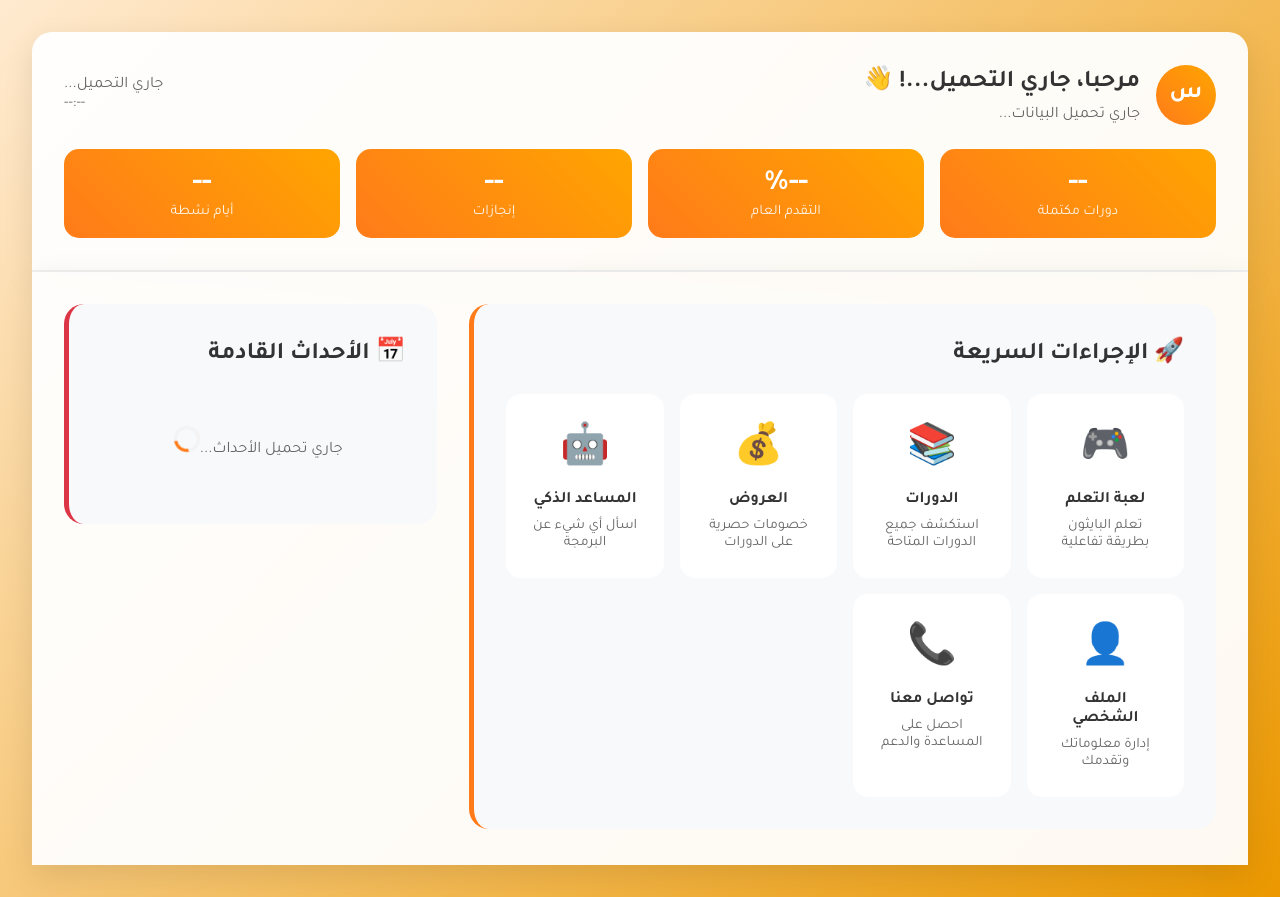
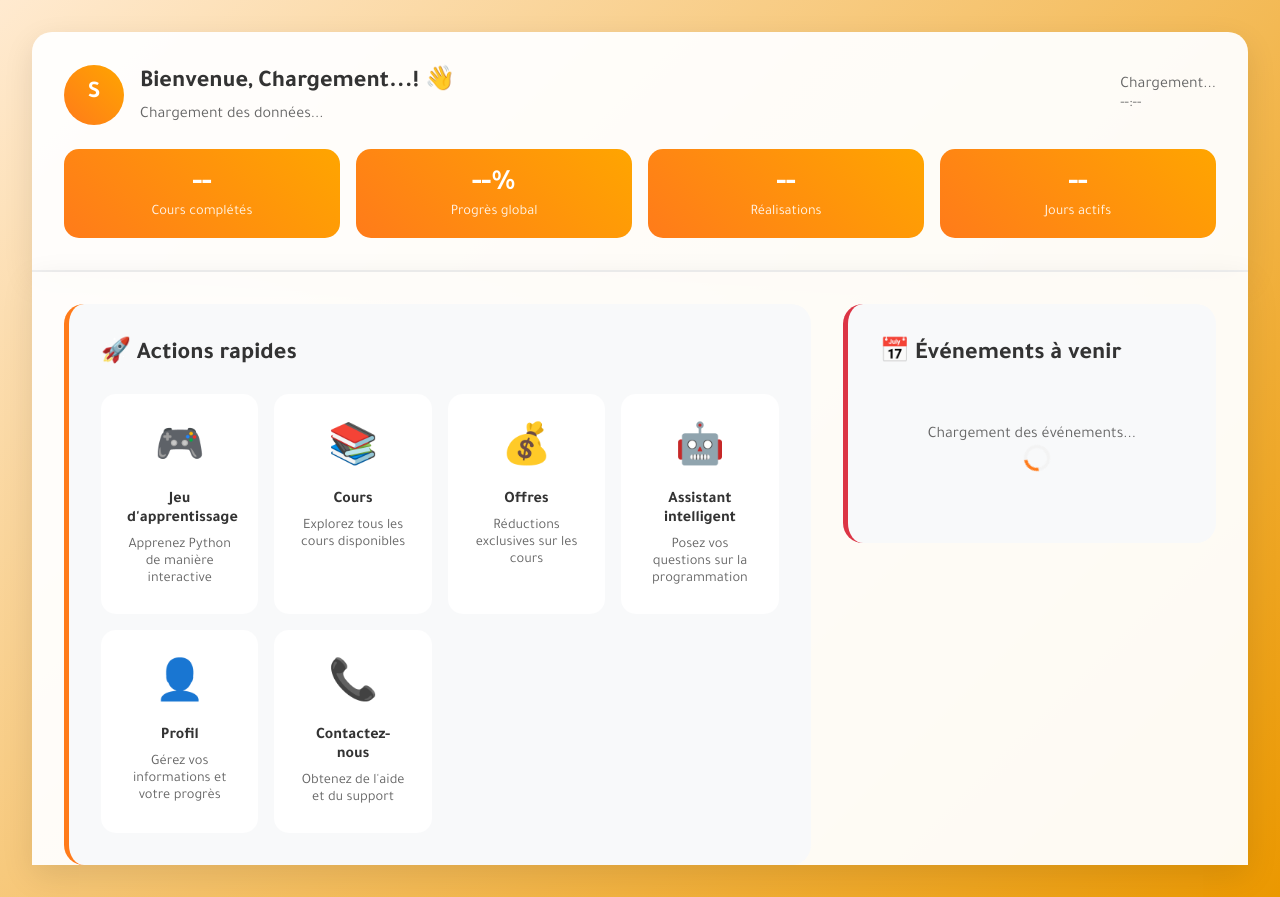
Before and after one commit to Itsreekid/synta2026, a web app: file pages/dashboard/dashboard.html in a window 1280 px wide. Run offline with its HTML, style and script files only (its server is not run), Linux system fonts and the light colour scheme; some libraries are stand-ins or nearby versions.

Commit message:
changes language to French in the dashboard

```diff
--- a/pages/dashboard/dashboard.html
+++ b/pages/dashboard/dashboard.html
@@ -1,9 +1,9 @@
 <!DOCTYPE html>
-<html lang="ar" dir="rtl">
+<html lang="fr" dir="ltr">
 <head>
     <meta charset="UTF-8">
     <meta name="viewport" content="width=device-width, initial-scale=1.0">
-    <title>لوحة التحكم - أكاديمية سينتا</title>
+    <title>Tableau de bord - Synta Academy</title>
     <!-- Supabase Client Library -->
     <script src="https://unpkg.com/@supabase/supabase-js@2"></script>
     <!-- Fonts -->
@@ -19,14 +19,14 @@
         <div class="dashboard-header">
             <div class="welcome-section">
                 <div class="user-info">
-                    <div class="user-avatar" id="user-avatar">س</div>
+                    <div class="user-avatar" id="user-avatar">S</div>
                     <div class="user-details">
-                        <h2>مرحبا، <span id="user-name">جاري التحميل...</span>! 👋</h2>
-                        <p id="user-email">جاري تحميل البيانات...</p>
+                        <h2>Bienvenue, <span id="user-name">Chargement...</span>! 👋</h2>
+                        <p id="user-email">Chargement des données...</p>
                     </div>
                 </div>
                 <div class="date-info">
-                    <div id="current-date">جاري التحميل...</div>
+                    <div id="current-date">Chargement...</div>
                     <div id="current-time">--:--</div>
                 </div>
             </div>
@@ -34,19 +34,19 @@
             <div class="stats-grid">
                 <div class="stat-card">
                     <span class="stat-number" id="completed-courses">--</span>
-                    <span class="stat-label">دورات مكتملة</span>
+                    <span class="stat-label">Cours complétés</span>
                 </div>
                 <div class="stat-card">
                     <span class="stat-number" id="overall-progress">--%</span>
-                    <span class="stat-label">التقدم العام</span>
+                    <span class="stat-label">Progrès global</span>
                 </div>
                 <div class="stat-card">
                     <span class="stat-number" id="achievements">--</span>
-                    <span class="stat-label">إنجازات</span>
+                    <span class="stat-label">Réalisations</span>
                 </div>
                 <div class="stat-card">
                     <span class="stat-number" id="active-days">--</span>
-                    <span class="stat-label">أيام نشطة</span>
+                    <span class="stat-label">Jours actifs</span>
                 </div>
             </div>
         </div>
@@ -57,46 +57,46 @@
                 <div class="main-content">
                     <!-- Quick Actions -->
                     <div class="quick-actions">
-                        <h3 class="section-title">🚀 الإجراءات السريعة</h3>
+                        <h3 class="section-title">🚀 Actions rapides</h3>
                         <div class="actions-grid">
                             <div class="action-card" onclick="navigateTo('game')">
                                 <div class="action-icon">🎮</div>
-                                <div class="action-title">لعبة التعلم</div>
-                                <div class="action-description">تعلم البايثون بطريقة تفاعلية</div>
+                                <div class="action-title">Jeu d'apprentissage</div>
+                                <div class="action-description">Apprenez Python de manière interactive</div>
                             </div>
                             <div class="action-card" onclick="navigateTo('courses')">
                                 <div class="action-icon">📚</div>
-                                <div class="action-title">الدورات</div>
-                                <div class="action-description">استكشف جميع الدورات المتاحة</div>
+                                <div class="action-title">Cours</div>
+                                <div class="action-description">Explorez tous les cours disponibles</div>
                             </div>
                             <div class="action-card" onclick="navigateTo('offers')">
                                 <div class="action-icon">💰</div>
-                                <div class="action-title">العروض</div>
-                                <div class="action-description">خصومات حصرية على الدورات</div>
+                                <div class="action-title">Offres</div>
+                                <div class="action-description">Réductions exclusives sur les cours</div>
                             </div>
                             <div class="action-card" onclick="navigateTo('chatbot')">
                                 <div class="action-icon">🤖</div>
-                                <div class="action-title">المساعد الذكي</div>
-                                <div class="action-description">اسأل أي شيء عن البرمجة</div>
+                                <div class="action-title">Assistant intelligent</div>
+                                <div class="action-description">Posez vos questions sur la programmation</div>
                             </div>
                             <div class="action-card" onclick="navigateTo('profile')">
                                 <div class="action-icon">👤</div>
-                                <div class="action-title">الملف الشخصي</div>
-                                <div class="action-description">إدارة معلوماتك وتقدمك</div>
+                                <div class="action-title">Profil</div>
+                                <div class="action-description">Gérez vos informations et votre progrès</div>
                             </div>
                             <div class="action-card" onclick="showContact()">
                                 <div class="action-icon">📞</div>
-                                <div class="action-title">تواصل معنا</div>
-                                <div class="action-description">احصل على المساعدة والدعم</div>
+                                <div class="action-title">Contactez-nous</div>
+                                <div class="action-description">Obtenez de l'aide et du support</div>
                             </div>
                         </div>
                     </div>
 
                     <!-- Recent Activity -->
                     <div class="recent-activity">
-                        <h3 class="section-title">📊 النشاط الأخير</h3>
+                        <h3 class="section-title">📊 Activité récente</h3>
                         <div id="activity-list">
-                            <div class="loading">جاري تحميل النشاط...</div>
+                            <div class="loading">Chargement de l'activité...</div>
                         </div>
                     </div>
                 </div>
@@ -104,17 +104,17 @@
                 <div class="sidebar">
                     <!-- Learning Progress -->
                     <div class="progress-section">
-                        <h3 class="section-title">📈 تقدم التعلم</h3>
+                        <h3 class="section-title">📈 Progrès d'apprentissage</h3>
                         <div id="progress-list">
-                            <div class="loading">جاري تحميل التقدم...</div>
+                            <div class="loading">Chargement du progrès...</div>
                         </div>
                     </div>
 
                     <!-- Upcoming Events -->
                     <div class="upcoming-events">
-                        <h3 class="section-title">📅 الأحداث القادمة</h3>
+                        <h3 class="section-title">📅 Événements à venir</h3>
                         <div id="events-list">
-                            <div class="loading">جاري تحميل الأحداث...</div>
+                            <div class="loading">Chargement des événements...</div>
                         </div>
                     </div>
                 </div>
```
Also changed, not shown: js/dashboard.js (+31 -28 lines).
